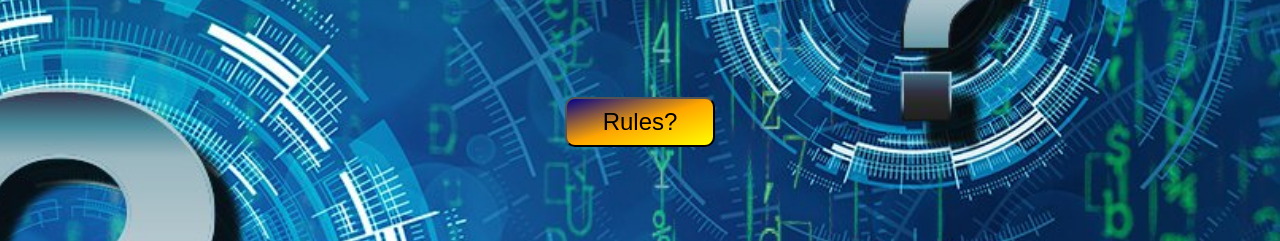
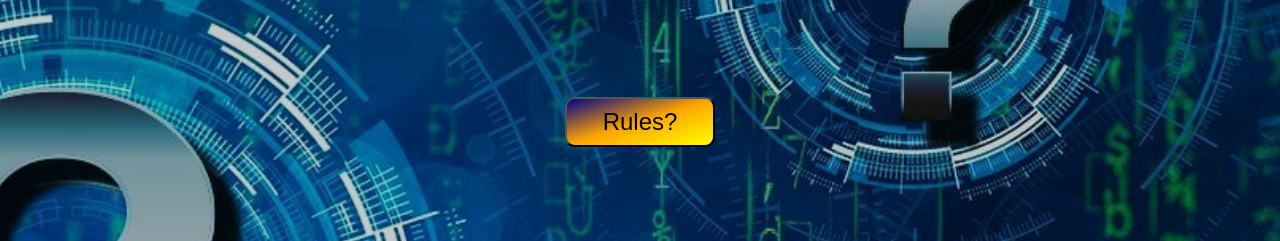
Before and after one commit to Precursorr/Project-Portfolio-2---Quiz-Wiz, a plain HTML site: page index.html in a window 1280 px wide. Shown: the part 251-492 px from the top of the page. Drawn offline with Linux system fonts and the light colour scheme.

Commit message:
Add darker bg img

```diff
--- a/assets/css/style.css
+++ b/assets/css/style.css
@@ -9,7 +9,7 @@
 body {
     color: #ffffff;
     min-height: 100vh;
-    background-image: url(../images/Quiz\ hero\ img.jpg);
+    background-image: url(../images/Quiz\ hero\ img\ dark.jpg);
     background-position: center;
     background-repeat: no-repeat;
     background-size: cover;
```
Also changed, not shown: assets/images/Quiz hero img dark.jpg (added).
